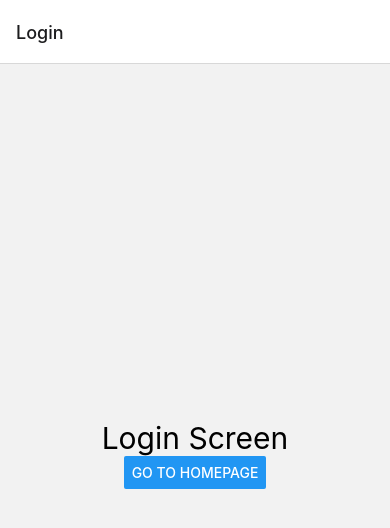
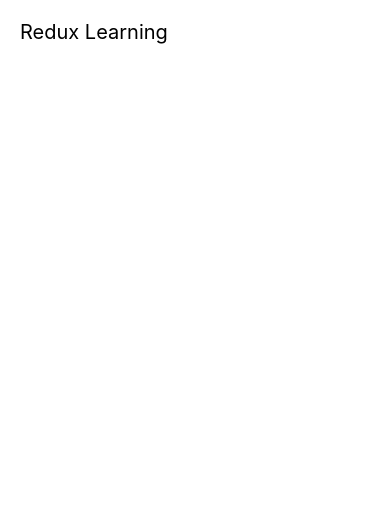
Before and after one commit to jaykahn90/NewCliProject1, a React Native app: screen / in a window 390 px wide. Shown: the top 528 px of the page. Built offline with nearby package versions, Linux system fonts and the light colour scheme.

Commit message:
Install redux packages and created files

```diff
--- a/App.js
+++ b/App.js
@@ -1,36 +1,10 @@
 import React from 'react';
-import {View, Text, Button} from 'react-native';
-import {NavigationContainer} from '@react-navigation/native';
-import {createNativeStackNavigator} from '@react-navigation/native-stack';
+import {View, Text} from 'react-native';
 
-const Stack = createNativeStackNavigator();
 const App = () => {
   return (
-    <NavigationContainer>
-      <Stack.Navigator>
-        <Stack.Screen name="Login" component={Login} />
-        <Stack.Screen name="Home" component={Home} />
-      </Stack.Navigator>
-    </NavigationContainer>
-  );
-};
-
-const Home = () => {
-  return (
-    <View style={{flex: 1, justifyContent: 'center', alignItems: 'center'}}>
-      <Text style={{fontSize: 30}}>Home Screen</Text>
-    </View>
-  );
-};
-
-const Login = props => {
-  return (
-    <View style={{flex: 1, justifyContent: 'center', alignItems: 'center'}}>
-      <Text style={{fontSize: 30}}>Login Screen</Text>
-      <Button
-        title="Go to homepage"
-        onPress={() => props.navigation.navigate('Home')}
-      />
+    <View>
+      <Text style={{margin: 20, fontSize: 20}}>Redux Learning</Text>
     </View>
   );
 };
--- a/package.json
+++ b/package.json
@@ -12,10 +12,13 @@
   "dependencies": {
     "@react-navigation/native": "^6.1.6",
     "@react-navigation/native-stack": "^6.9.12",
+    "@reduxjs/toolkit": "^1.9.4",
     "react": "18.2.0",
     "react-native": "0.71.6",
     "react-native-safe-area-context": "^4.5.0",
-    "react-native-screens": "^3.20.0"
+    "react-native-screens": "^3.20.0",
+    "react-redux": "^8.0.5",
+    "redux": "^4.2.1"
   },
   "devDependencies": {
     "@babel/core": "^7.20.0",
```
Also changed, not shown: components/redux/action.js (added), components/redux/reducer.js (added), components/redux/rootReducer.js (added), components/redux/store.js (added), 2 other files (tests, documents, lock files or other folders).
